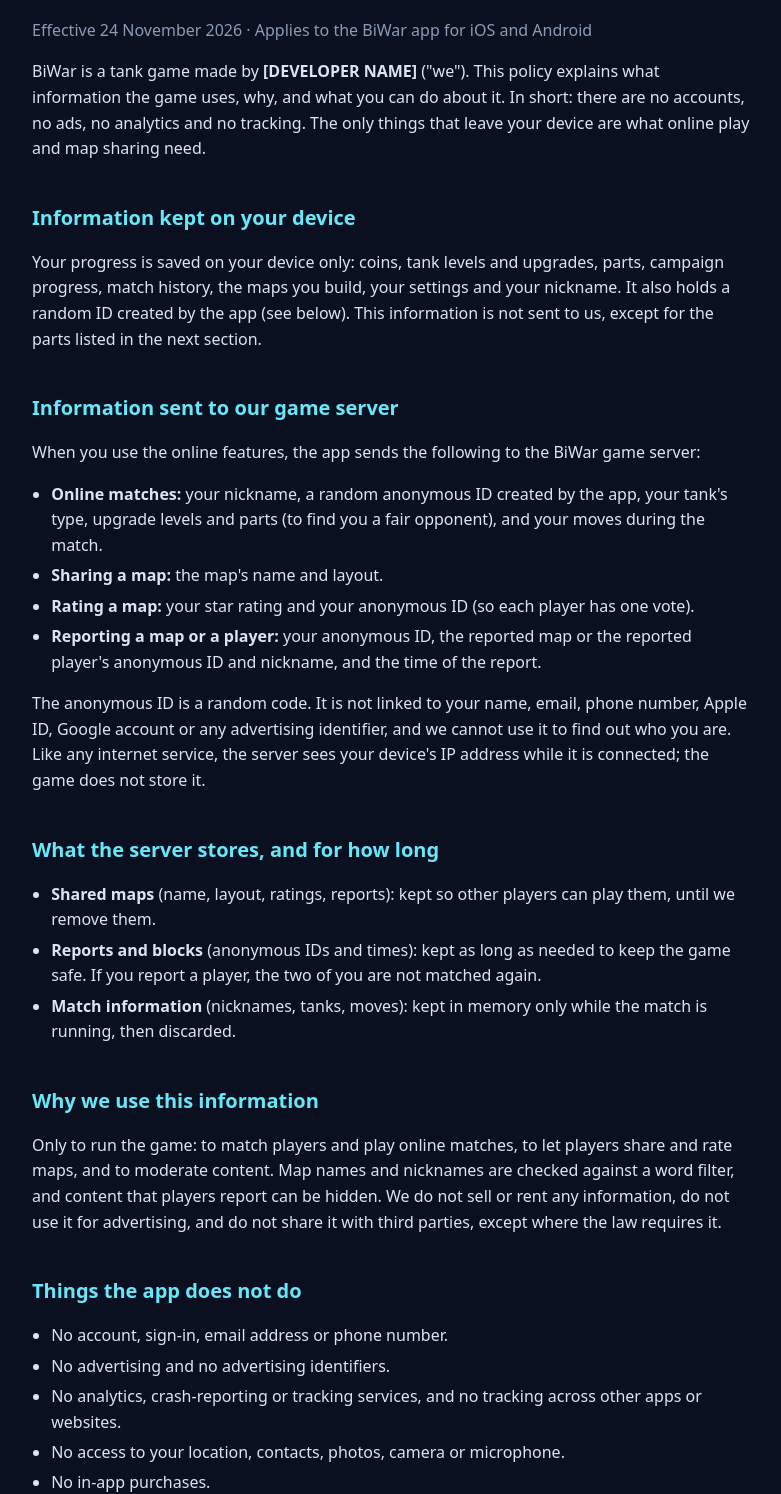
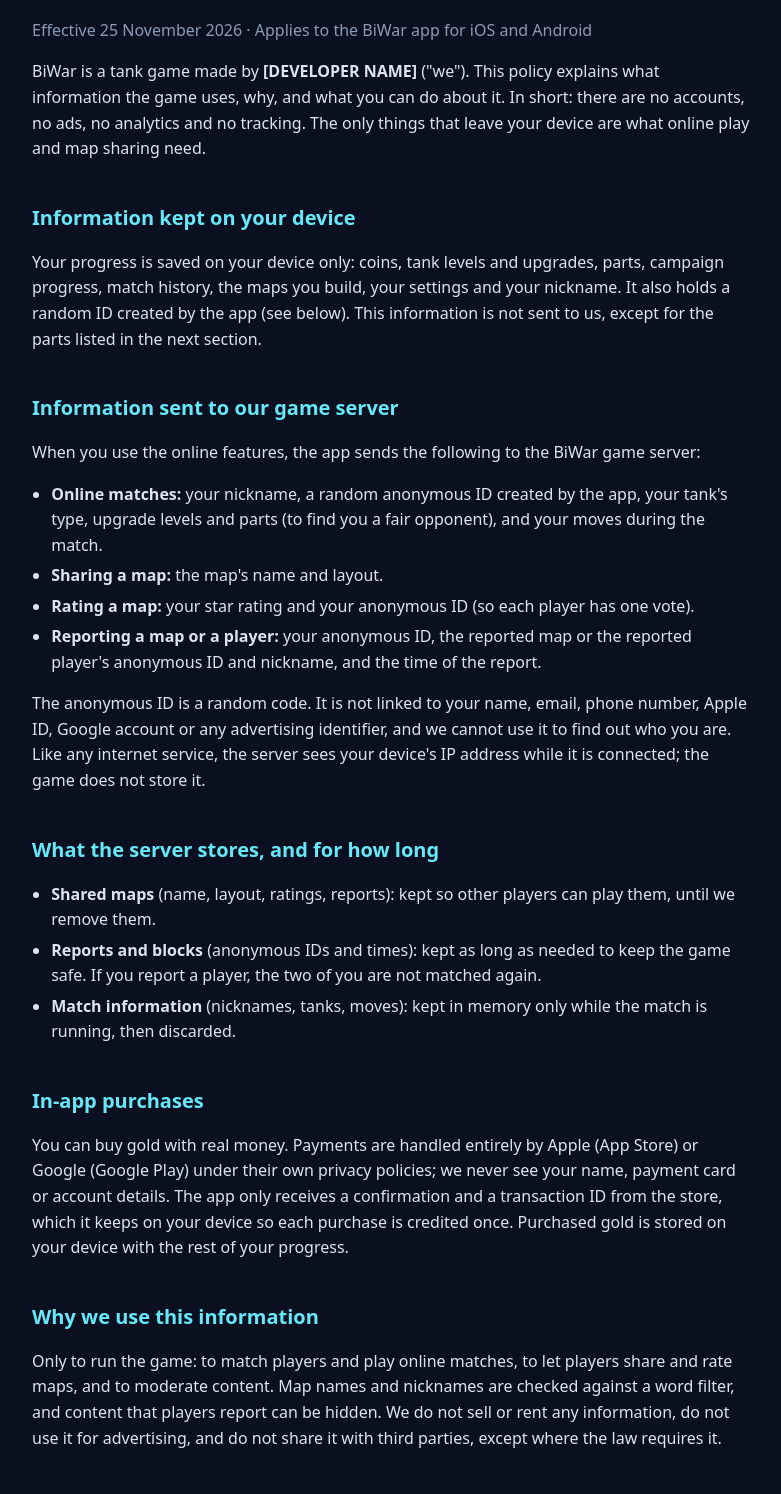
Before and after one commit to IBostanV/biwar-site, a plain HTML site: page privacy.html in a window 1280 px wide. Shown: the part 131-1625 px from the top of the page, without its empty margins (248-1029 px from the left). Drawn offline with Linux system fonts and the light colour scheme.

Commit message:
Privacy policy and support: in-app purchases
Co-Authored-By: Claude Opus 5.5 <noreply@anthropic.com>

```diff
--- a/privacy.html
+++ b/privacy.html
@@ -10,7 +10,7 @@
 <main>
 <p class="nav"><a href="index.html">← BiWar support</a></p>
 <h1>Privacy Policy</h1>
-<p class="muted">Effective 24 November 2026 · Applies to the BiWar app for iOS and Android</p>
+<p class="muted">Effective 25 November 2026 · Applies to the BiWar app for iOS and Android</p>
 
 <p>BiWar is a tank game made by <strong>[DEVELOPER NAME]</strong> ("we"). This policy explains what information the
 game uses, why, and what you can do about it. In short: there are no accounts, no ads, no analytics and no tracking.
@@ -45,6 +45,12 @@ sees your device's IP address while it is connected; the game does not store it.
     running, then discarded.</li>
 </ul>
 
+<h2>In-app purchases</h2>
+<p>You can buy gold with real money. Payments are handled entirely by Apple (App Store) or Google (Google Play) under
+their own privacy policies; we never see your name, payment card or account details. The app only receives a
+confirmation and a transaction ID from the store, which it keeps on your device so each purchase is credited once.
+Purchased gold is stored on your device with the rest of your progress.</p>
+
 <h2>Why we use this information</h2>
 <p>Only to run the game: to match players and play online matches, to let players share and rate maps, and to
 moderate content. Map names and nicknames are checked against a word filter, and content that players report can
@@ -57,7 +63,6 @@ parties, except where the law requires it.</p>
   <li>No advertising and no advertising identifiers.</li>
   <li>No analytics, crash-reporting or tracking services, and no tracking across other apps or websites.</li>
   <li>No access to your location, contacts, photos, camera or microphone.</li>
-  <li>No in-app purchases.</li>
 </ul>
 
 <h2>Children</h2>
```
Also changed, not shown: index.html (+9 -0 lines).
